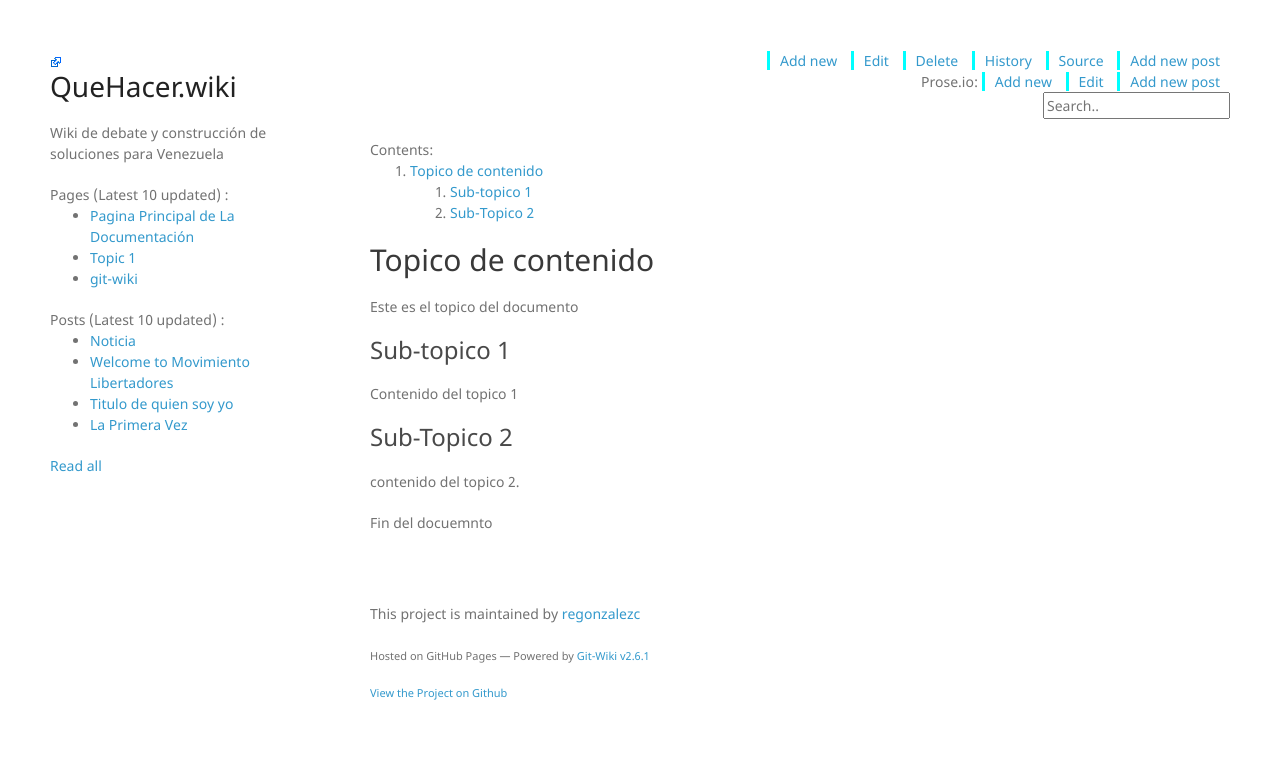
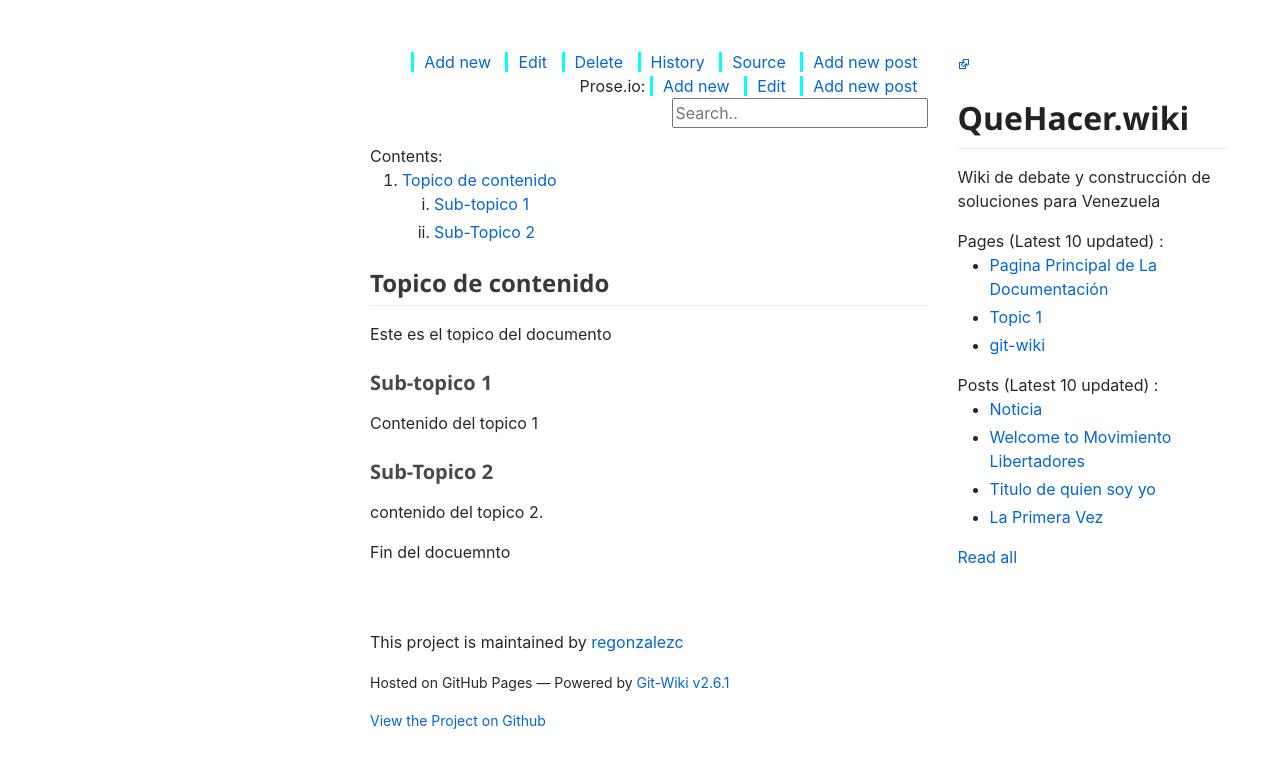
Before and after one commit to regonzalezc/que-hacer.docs, a Jekyll site: the page built from wiki/topic1.md, in a window 1280 px wide. Shown: the top 768 px of the page. Built offline with Jekyll 4.4.1, drawn with Linux system fonts in a browser that asks for light colours; nearby versions of some CDN libraries.

Commit message:
Update _config.yml

```diff
--- a/_config.yml
+++ b/_config.yml
@@ -77,13 +77,13 @@ defaults:
     scope:
       path: "" # an empty string here means all files in the project
     values:
-      layout: "git-wiki-default"
+      layout: "git-wiki-bs-github"
  -
     scope:
       path: ""
       type: "pages"
     values:
-      layout: "git-wiki-default"
+      layout: "git-wiki-bs-github"
  -
     scope:
       path: ""
```
